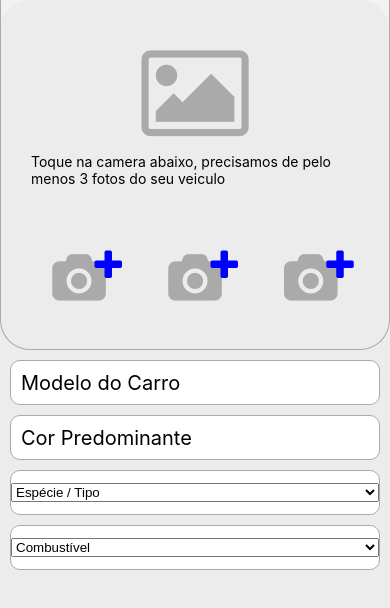
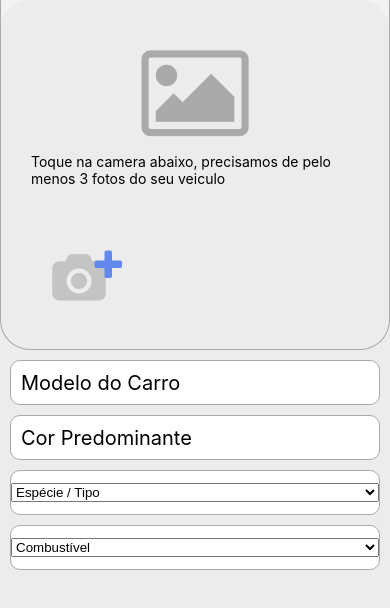
Before and after one commit to LucasBarboza-maker/AutomobilFrontEnd, a React Native app: screen /RegisterCar in a window 390 px wide. Shown: the top 608 px of the page. Built offline with nearby package versions, Linux system fonts and the light colour scheme.

Commit message:
Loading 3 images on max

```diff
--- a/package.json
+++ b/package.json
@@ -26,6 +26,7 @@
     "react-native": "0.64.3",
     "react-native-maps": "0.29.4",
     "react-native-mask-input": "^1.2.0",
+    "react-native-root-toast": "^3.4.0",
     "react-native-safe-area-context": "^4.2.4",
     "react-native-screens": "^3.13.1",
     "react-native-svg": "^12.3.0",
--- a/screens/RegisterCarScreen/index.jsx
+++ b/screens/RegisterCarScreen/index.jsx
@@ -1,6 +1,6 @@
 import { StatusBar } from 'expo-status-bar';
 import React, { useEffect, useRef, useState } from 'react';
-import { View, Button, Text, Dimensions, FlatList, TextInput, Animated, Pressable } from 'react-native';
+import { View, Button, Text, Dimensions, FlatList, TextInput, Animated, Pressable, Image } from 'react-native';
 import Constants from 'expo-constants';
 import { FontAwesome } from '@expo/vector-icons';
 import * as ImagePicker from 'expo-image-picker';
@@ -29,7 +29,7 @@ const styles = {
         borderBottomRightRadius: 30,
         display: 'flex',
         justifyContent: 'space-between',
-        padding:20,
+        padding: 20,
         alignItems: 'center',
         borderBottomWidth: 1,
         borderLeftWidth: 1,
@@ -44,30 +44,37 @@ const styles = {
     },
     inputStyle: {
         fontSize: 30
-    }
+    },
+    photoPressable: { width: '33.3%', height: '100%', display: 'flex', alignItems: 'center', justifyContent: 'center', elevation: 1 }
 }
 
 export default function Screen() {
 
     const [phone, setPhone] = useState('');
     const [selectedLanguage, setSelectedLanguage] = useState();
+    const [images, setImages] = useState([]);
+    const [updateImage, setupdateImage] = useState("");
+
+    useEffect(() => {
+        var array = images;
+        if (updateImage != "") {
+            array.push(updateImage);
+            setImages(array)
+        }
+        setupdateImage("")
+    }, [updateImage])
+
 
     const pickImage = async () => {
-        let result = await ImagePicker.launchImageLibraryAsync({
-            mediaTypes: ImagePicker.MediaTypeOptions.All,
-            quality: 1,
-            allowsMultipleSelection: true,
-            base64: false,
-        });
 
+        if (images.length < 3) {
+            let result = await ImagePicker.launchCameraAsync();
 
-        console.log(result);
-
-        if (!result.cancelled) {
-            setImage(result.uri);
+            if (!result.cancelled) {
+                setupdateImage(result.uri);
+            }
         }
     };
-
 
     return (
         <>
@@ -75,24 +82,42 @@ export default function Screen() {
             <View style={{ height: Constants.statusBarHeight, width: '100%' }}></View>
             <View style={styles.container}>
                 <View style={styles.imageWrapper}>
+                    {
+                        <View style={{ width: '100%', height: 200, alignItems: 'center', justifyContent: 'center', display: 'flex' }}>
+                            <FontAwesome name="photo" size={100} color="#aaaaaa" />
+                            <Text style={{ padding: 10, fontSize: 14 }}>Toque na camera abaixo, precisamos de pelo menos 3 fotos do seu veiculo</Text>
+                        </View>
+                    }
+                    <View style={{ width: '100%', height: 100, alignItems: 'flex-start', justifyContent: 'flex-start', display: 'flex', flexDirection: 'row' }}>
 
-                    <Pressable style={{ width: '100%', height: 200, alignItems: 'center', justifyContent: 'center', display: 'flex' }}>
-                        <FontAwesome name="photo" size={100} color="#aaaaaa" />
-                        <Text style={{ padding: 10, fontSize: 14 }}>Toque na camera abaixo, precisamos de pelo menos 3 fotos do seu veiculo</Text>
-                    </Pressable>
-                    <View style={{ width: '100%', height: 100, alignItems: 'flex-start', justifyContent: 'center', display: 'flex', flexDirection:'row'}}>
-                        <Pressable style={{width:'33.3%', height:'100%', display:'flex', alignItems:'center', justifyContent:'center' }}>
-                            <FontAwesome name="camera" size={50} color="#aaaaaa"/>
-                            <FontAwesome name="plus" size={35} color="blue" style={{ position: 'absolute', top:19, right:15 }} />
-                        </Pressable>
-                        <Pressable style={{width:'33.3%', height:'100%', display:'flex', alignItems:'center', justifyContent:'center' }}>
-                            <FontAwesome name="camera" size={50} color="#aaaaaa"/>
-                            <FontAwesome name="plus" size={35} color="blue" style={{ position: 'absolute', top:19, right:15 }} />
-                        </Pressable>
-                        <Pressable style={{width:'33.3%', height:'100%', display:'flex', alignItems:'center', justifyContent:'center' }}>
-                            <FontAwesome name="camera" size={50} color="#aaaaaa"/>
-                            <FontAwesome name="plus" size={35} color="blue" style={{ position: 'absolute', top:19, right:15 }} />
-                        </Pressable>
+                        {images.map((e, i) => {
+
+                            return (
+                                <Pressable key={i} style={styles.photoPressable} onPress={pickImage}>
+                                    <Image
+                                        style={{ width: '95%', height: '95%' }}
+                                        source={{ uri: e }}
+                                    />
+                                </Pressable>
+
+                            )
+
+
+                            //
+
+                        })}
+
+                        {
+                            images.length < 3 ?
+                                <Pressable style={styles.photoPressable} onPress={pickImage}>
+                                    <FontAwesome name="camera" size={50} color="#C4C4C4" />
+                                    <FontAwesome name="plus" size={35} color="#6288EB" style={{ position: 'absolute', top: 19, right: 15 }} />
+                                </Pressable>
+                                :
+                                <></>
+                        }
+
+
                     </View>
                 </View>
                 <View style={styles.formContainer}>
```
Also changed, not shown: 2 other files (tests, documents, lock files or other folders).
